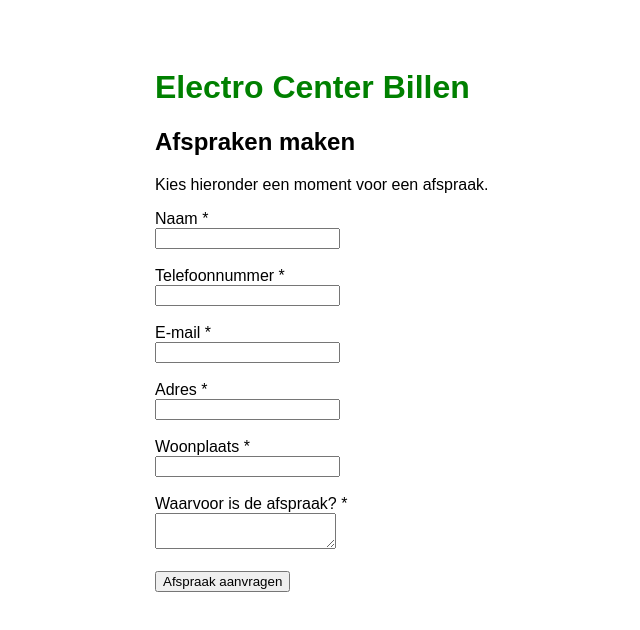
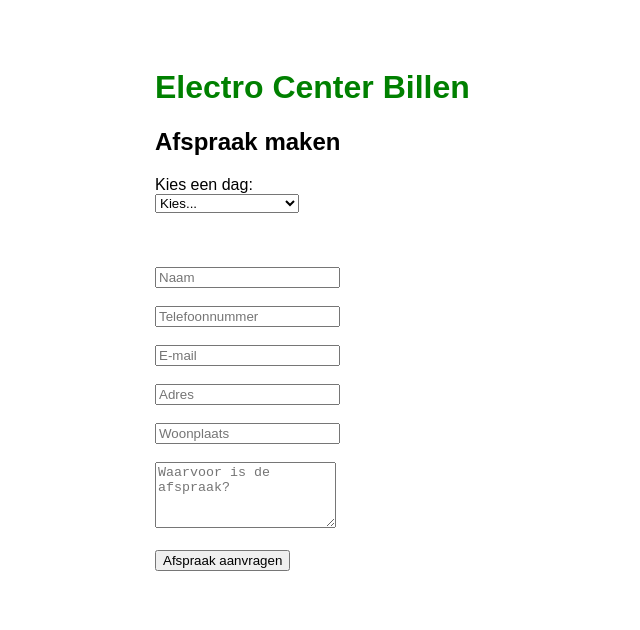
Before and after one commit to ElectroBillen/Electrobillenafspraak, a Next.js app: page / in a window 1280 px wide. Shown: the top 630 px of the page, without its empty margins (135-775 px from the left). Built offline with nearby package versions, Linux system fonts and the light colour scheme.

Commit message:
Refactor appointment form and update labels

```diff
--- a/app/page.js
+++ b/app/page.js
@@ -1,44 +1,100 @@
+"use client";
+
+import { useState } from "react";
+
 export default function Home() {
+  const [dag, setDag] = useState("");
+
+  const tijden = {
+    dinsdag: [
+      "10:00 - 11:00",
+      "11:00 - 12:00",
+      "13:30 - 14:30",
+      "15:30 - 16:30",
+      "16:30 - 17:30"
+    ],
+    woensdag: [
+      "10:00 - 11:00",
+      "11:00 - 12:00",
+      "13:30 - 14:30",
+      "15:30 - 16:30",
+      "16:30 - 17:30"
+    ],
+    vrijdag: [
+      "10:00 - 11:00",
+      "11:00 - 12:00",
+      "13:30 - 14:30",
+      "15:30 - 16:30",
+      "16:30 - 17:30"
+    ],
+    donderdag: [
+      "10:00 - 11:00",
+      "11:00 - 12:00"
+    ]
+  };
+
   return (
     <main style={{
-      fontFamily: "Arial",
-      padding: "40px",
-      maxWidth: "700px",
-      margin: "auto"
+      maxWidth:"700px",
+      margin:"auto",
+      padding:"40px",
+      fontFamily:"Arial"
     }}>
-      <h1 style={{color:"#008000"}}>
+
+      <h1 style={{color:"green"}}>
         Electro Center Billen
       </h1>
 
-      <h2>Afspraken maken</h2>
+      <h2>Afspraak maken</h2>
 
-      <p>
-        Kies hieronder een moment voor een afspraak.
-      </p>
+      <label>Kies een dag:</label><br/>
 
-      <form>
-        <label>Naam *</label><br />
-        <input required /><br /><br />
+      <select
+        onChange={(e)=>setDag(e.target.value)}
+      >
+        <option>Kies...</option>
+        <option value="dinsdag">Dinsdag</option>
+        <option value="woensdag">Woensdag</option>
+        <option value="donderdag">Donderdag</option>
+        <option value="vrijdag">Vrijdag</option>
+        <option value="zaterdag">Zaterdag (aanvraag)</option>
+      </select>
 
-        <label>Telefoonnummer *</label><br />
-        <input required /><br /><br />
+      <br/><br/>
 
-        <label>E-mail *</label><br />
-        <input type="email" required /><br /><br />
+      {dag && tijden[dag] && (
+        <>
+        <label>Kies uur:</label><br/>
 
-        <label>Adres *</label><br />
-        <input required /><br /><br />
+        <select>
+          {tijden[dag].map((tijd)=>(
+            <option key={tijd}>
+              {tijd}
+            </option>
+          ))}
+        </select>
+        </>
+      )}
 
-        <label>Woonplaats *</label><br />
-        <input required /><br /><br />
+      <br/><br/>
 
-        <label>Waarvoor is de afspraak? *</label><br />
-        <textarea required /><br /><br />
+      <input placeholder="Naam" required/><br/><br/>
+      <input placeholder="Telefoonnummer" required/><br/><br/>
+      <input placeholder="E-mail" required/><br/><br/>
+      <input placeholder="Adres" required/><br/><br/>
+      <input placeholder="Woonplaats" required/><br/><br/>
 
-        <button type="submit">
-          Afspraak aanvragen
-        </button>
-      </form>
+      <textarea
+        placeholder="Waarvoor is de afspraak?"
+        rows="4"
+      />
+
+      <br/><br/>
+
+      <button>
+        Afspraak aanvragen
+      </button>
+
     </main>
   );
 }
```
